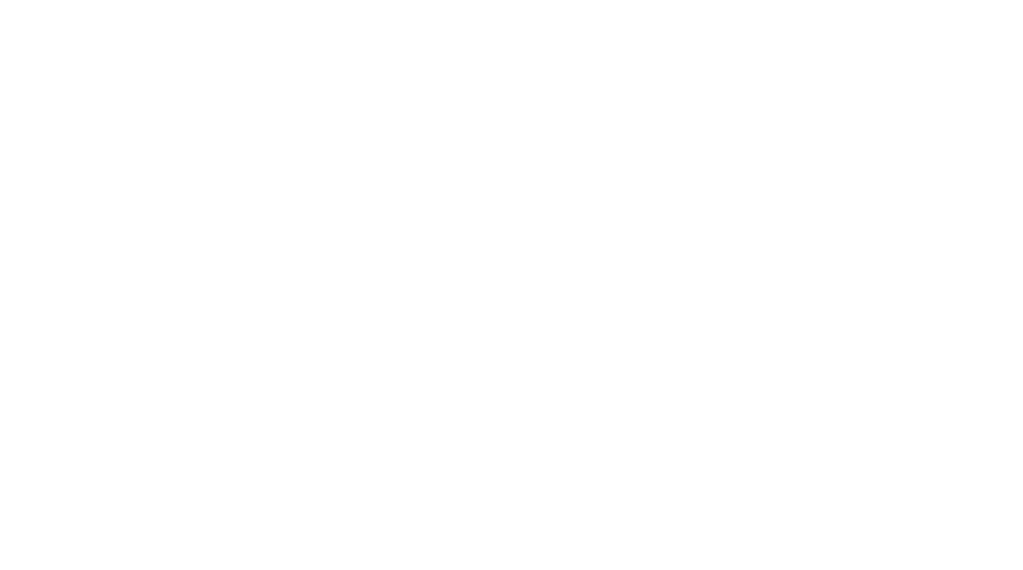
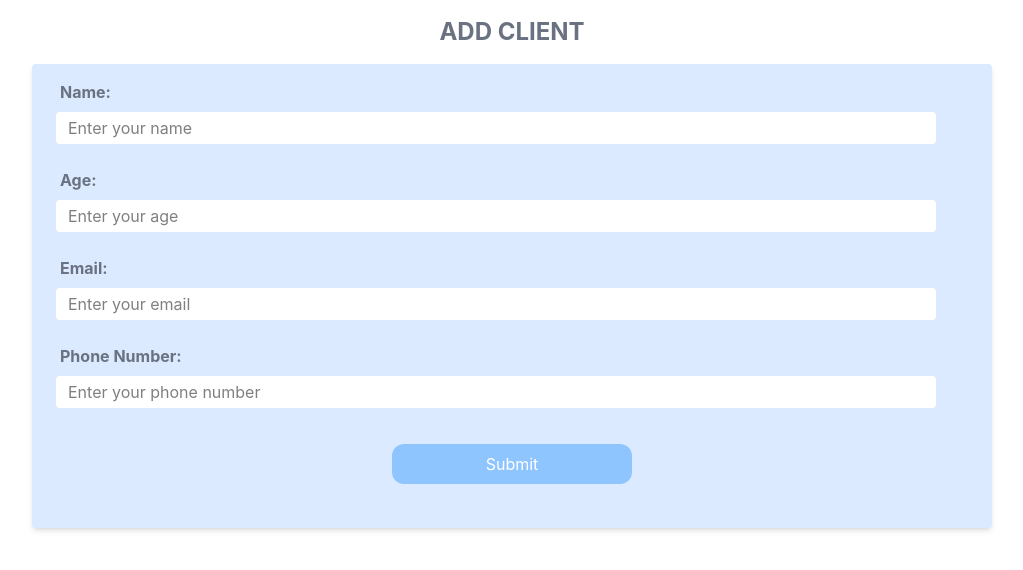
Before and after one commit to anika-sachdev/dms-project, a React (Vite) app: page /addclient in a window 1280 px wide. Before the commit this address had no page. Shown: the top 570 px of the page, without its empty margins (128-1151 px from the left). Built offline with nearby package versions, Linux system fonts and the light colour scheme.

Commit message:
feat: login/signup, dashboard with client cards, add client flow

```diff
--- a/package.json
+++ b/package.json
@@ -12,6 +12,7 @@
   "dependencies": {
     "@supabase/supabase-js": "^2.106.2",
     "@tailwindcss/vite": "^4.3.2",
+    "lucide-react": "^1.24.0",
     "react": "^19.2.6",
     "react-dom": "^19.2.6",
     "react-router-dom": "^7.18.1",
--- a/src/App.jsx
+++ b/src/App.jsx
@@ -1,12 +1,14 @@
 import { Routes, Route } from 'react-router-dom'
 import LoginPage from './pages/LoginPage'
 import DashboardPage from './pages/DashboardPage'
+import AddClientPage from './pages/AddClientPage';
 
 function App() {
   return (
     <Routes>
       <Route path="/" element={<LoginPage />} />
       <Route path="/dashboard" element={<DashboardPage />} />
+      <Route path="/addclient" element={<AddClientPage />} />
     </Routes>
   )
 }
--- /dev/null
+++ b/src/pages/AddClientPage.jsx
@@ -0,0 +1,52 @@
+import {useState,useEffect} from "react";
+import { supabase } from '../lib/supabase';
+import {useNavigate} from 'react-router-dom';
+
+function AddClientPage() {
+    const navigate = useNavigate();
+    const [name, setName] = useState('');
+    const [email, setEmail] = useState('');
+    const [phone, setPhone] = useState('');
+    const [age,setAge]= useState('');
+
+    async function submitData() {
+        const {data:{user}}= await supabase.auth.getUser();
+        const {error} = await supabase.from('members').insert([
+            {
+                user_id: user.id,
+                name: name,
+                email: email,
+                phone: phone,
+                age: Number(age)
+            }
+        ]);
+        if(!error)
+        {
+            navigate("/dashboard");
+        }
+        else
+        {
+            alert("Error adding client: " + error.message);
+        }
+    }
+
+    return(
+        <div>
+            <h1 className=" text-gray-500 text-2xl font-bold p-4 text-center">ADD CLIENT</h1>
+            <div className="bg-blue-100 flex flex-col justify-center w-3/4 h-full m-auto p-4 rounded-sm shadow-md">
+            <label className="text-gray-500 font-bold px-3">Name:</label>
+                <input type="text" placeholder="Enter your name" className="bg-white w-220 m-2 px-3 py-1 outline-none rounded-sm" value={name} onChange={(e) => setName(e.target.value)}></input>
+                <label className="text-gray-500 font-bold px-3 mt-4">Age:</label>
+                <input type="text" placeholder="Enter your age" className="bg-white w-220 m-2 px-3 py-1 outline-none rounded-sm" value={age} onChange={(e) => setAge(e.target.value)}></input>
+                <label className="text-gray-500 font-bold px-3 mt-4">Email:</label>
+                <input type="text" placeholder="Enter your email" className="bg-white w-220 m-2 px-3 py-1 outline-none rounded-sm" value={email} onChange={(e) => setEmail(e.target.value)}></input>
+            <label className="text-gray-500 font-bold px-3 mt-4">Phone Number:</label>
+                <input type="text" placeholder="Enter your phone number" className="bg-white w-220 m-2 px-3 py-1 outline-none rounded-sm" value={phone} onChange={(e) => setPhone(e.target.value)}></input>
+                <div className="flex justify-center">
+            <button onClick={submitData} className="bg-blue-300 text-white py-2 px-4 rounded-xl w-60 hover:bg-blue-400 m-7">Submit</button>
+            </div>
+            </div>
+        </div>
+    );
+}
+export default AddClientPage;
--- a/src/pages/DashboardPage.jsx
+++ b/src/pages/DashboardPage.jsx
@@ -1,12 +1,89 @@
-import {useState} from "react";
+    import {useState,useEffect} from "react";
     import { supabase } from '../lib/supabase';
+    import { useNavigate } from 'react-router-dom';
+    import {Mail,Phone,User,ArrowRight} from 'lucide-react';
 
     function DashboardPage()
     {
-    return (
+        // So we are using useEffect so that when the page loads, we fetch the email id of the user
+        // and display it on the screen (we are using state since it affects what is displayed on the screen)
+        const navigate = useNavigate();
+        const [currentEmail,setCurrentEmail] = useState("");
+        const [currentMembers,setCurrentMembers] = useState([]);
+        useEffect(() => {
+            async function getUserEmail(){
+            const {data:{user}}= await supabase.auth.getUser();
+            if(user)
+            {
+                setCurrentEmail(user.email);
+            }
+            const {data,error}= await supabase.from('members').select('*').eq('user_id',user.id);
+            if(data)
+            {
+                setCurrentMembers(data);
+            }
+        }
+        getUserEmail();
+        },[]);
+        //React doesnt allow useEffect to be async so we create an async function inside useEffect.
+        //So, when the page loads, useEffect seees the call of the async function and executes it.
+        async function handleLogout()
+        {
+            await supabase.auth.signOut();
+            navigate("/");
+        }        return (
             <div>
-            <h2>Dashboard</h2>
+                <div className=" bg-gray-100 h-15 flex w-full justify-between items-center border-b-2 border-gray-300 shadow-md">
+                    <h2 className="text-2xl text-blue-300 p-6">DMS</h2>
+                    <div className="flex items-center">
+                    <h5 className="text-blue-300 justify-end">{currentEmail}</h5>
+                    <h5 className="text-blue-300 hover:text-blue-500 cursor-pointer justify-end p-6" onClick={handleLogout}>
+                        Logout
+                    </h5>
+                    </div>
+                </div>
+                <div className="flex items-center justify-between px-6 py-6">
+                    <h4 className="text-gray-500 text-3xl">Clients</h4>
+                    <button onClick={() => navigate("/addclient")} className="bg-blue-300 text-white py-2 px-4 rounded-xl hover:bg-blue-400">
+                        + Add Client
+                    </button>
+                </div>
+                <div>
+                    <input type="search" placeholder="Search by name,email,phone number" className="bg-gray-100 w-280 m-6 px-3 py-2 outline-none rounded-xl"></input>
+                </div>
+                <div className="grid grid-cols-3 gap-4 px-6">
+                {currentMembers.map((member)=>
+                (
+                    <div className="bg-blue-100 w-80 h-60 p-6 m-8 border-gray-500 shadow-md rounded-xl flex flex-col" key={member.id}>
+                        <h3 className="text-xl text-gray-600 font-bold">{member.name[0] + member.name.split(' ').pop()[0]}</h3>
+                        <h5 className="text-gray-500 pt-2">{member.name}</h5>
+                        <div className="flex gap-2 pt-2 items-center">
+                            <Mail size={16} className="text-gray-400 " />
+                            <p className="text-gray-500 text-sm truncate">Email: {member.email}</p>
+                        </div>
+                        <div className="flex gap-2 pt-2 items-center">
+                            <Phone size={16} className="text-gray-400" />
+                            <p className="text-gray-500">Phone: {member.phone}</p>
+                        </div>
+                        <div className="flex gap-2 pt-2 items-center">
+                            <User size={16} className="text-gray-400" />
+                            <p className="text-gray-500">Age: {member.age}</p>
+                        </div>
+                        <hr className="border-gray-300 mt-3" />
+                        <div className="flex justify-between gap-2 pt-2 text-gray-500 text-sm">
+                            <p>4 documents</p>
+                            <div className="flex items-center gap-1">
+                            <p className="text-gray-500 hover:text-blue-500 cursor-pointer justify-end">View</p>
+                            <ArrowRight size={16} className="text-gray-400 mt-1" />
+                            </div>
+                        </div>
+                    </div>
+                ))}
+            </div>
             </div>
         );
     }
     export default DashboardPage;
+
+    //Any value that is brought from somewhere else (database , api call anything)
+    // and has to be displayed on screen or any value that is continuously changing and affects whats shown on screen we put it in
```
Also changed, not shown: 1 other file (tests, documents, lock files or other folders). Lines whose indentation alone changed are shown as unchanged.
